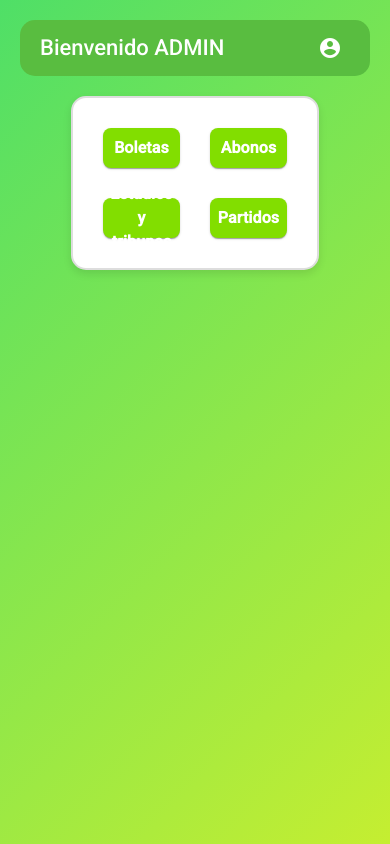
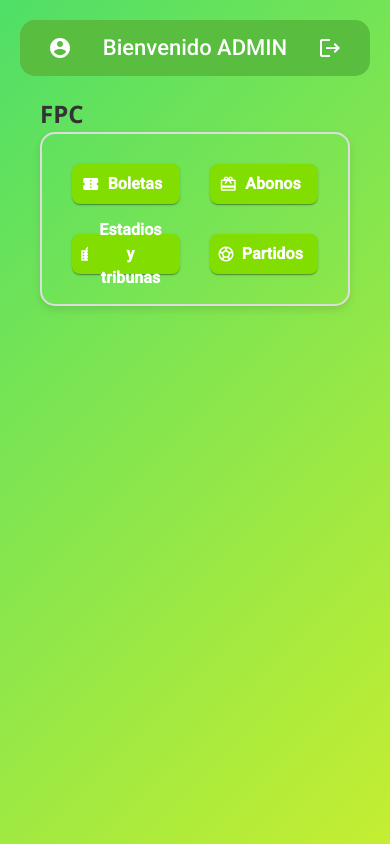
Before and after one commit to CalderonJh/isw1-project-front, an Angular app: page / in a window 390 px wide. Built offline with nearby package versions, Linux system fonts and the light colour scheme.

Commit message:
configure admin-home-page

```diff
--- a/src/app/pages/admin-home-page/admin-home-page.component.css
+++ b/src/app/pages/admin-home-page/admin-home-page.component.css
@@ -2,67 +2,64 @@
   display: block;
   min-height: 100vh;
   background: linear-gradient(135deg, #4fdf67, #c5ee31);
+  font-family: 'Segoe UI', Tahoma, Geneva, Verdana, sans-serif;
   padding: 20px;
-  font-family: 'Segoe UI', Tahoma, Geneva, Verdana, sans-serif;
 }
 
-/* Estilo de la barra de navegación */
+/* Barra de navegación */
 mat-toolbar {
-  background-color: #59bd40;  /* Verde que ya tenías */
+  background-color: #59bd40;
   color: white;
   display: flex;
   justify-content: space-between;
   align-items: center;
   padding: 10px 20px;
-  border-radius: 15px; /* Bordes redondeados */
-  font-family: 'Roboto', sans-serif; /* Cambia la fuente aquí */
-  font-weight: 500; /* Un peso de fuente moderado para legibilidad */
+  border-radius: 15px;
+  font-family: 'Roboto', sans-serif;
+  font-weight: 500;
 }
 
 mat-toolbar .mat-icon {
   color: rgb(255, 255, 255);
 }
 
-/* Establecer el color de fondo de la página */
+/* Contenedor de la página */
 body {
-  background-color: #f1f1f1; /* Fondo gris claro para la página */
+  background-color: #f1f1f1;
   margin: 0;
   font-family: Arial, sans-serif;
   display: flex;
-  justify-content: center; /* Centra el contenedor horizontalmente */
-  align-items: center; /* Centra el contenedor verticalmente */
-  height: 100vh; /* Altura completa de la pantalla */
-  flex-direction: column; /* Asegura que todo se coloque en una columna */
+  justify-content: center;
+  align-items: center;
+  height: 100vh;
+  flex-direction: column;
 }
 
-/* Contenedor que centrará los botones */
+/* Contenedor del dashboard */
 .dashboard-container {
   display: flex;
-  justify-content: center; /* Centra el contenido horizontalmente */
-  align-items: center; /* Centra el contenido verticalmente */
-  width: 100%;  /* Asegura que ocupe todo el ancho */
+  justify-content: center;
+  align-items: center;
+  width: 100%;
   padding: 20px;
-  flex-direction: column; /* Asegura que los botones estén organizados en una columna */
-  box-sizing: border-box;  /* Ajusta el ancho de los contenedores */
+  flex-direction: column;
 }
 
 /* Contenedor de los botones */
 .dashboard-buttons {
   display: grid;
-  grid-template-columns: repeat(2, 1fr); /* Crear 2 columnas */
-  gap: 30px; /* Espacio entre los botones */
-  justify-items: center; /* Centra los botones dentro de cada celda */
-  background-color: white; /* Fondo blanco para los botones */
+  grid-template-columns: repeat(2, 1fr);
+  gap: 30px;
+  justify-items: center;
   padding: 30px;
-  border-radius: 15px; /* Bordes redondeados */
-  box-shadow: 0 4px 8px rgba(0, 0, 0, 0.1); /* Sombra suave */
-  border: 2px solid #ddd; /* Borde gris alrededor del contenedor */
-  width: 80%; /* Asegura que el contenedor de los botones no sea demasiado grande */
-  max-width: 600px; /* Ancho máximo para que no se estire demasiado */
-  justify-items: center; /* Centra los botones dentro de cada celda */
+  border-radius: 15px;
+  box-shadow: 0 4px 8px rgba(0, 0, 0, 0.1);
+  border: 2px solid #ddd;
+  width: 100%;
+  max-width: 600px;
 }
 
-/* Estilo de cada botón en la dashboard */
+/* Estilo de los botones */
 .dashboard-buttons button {
   width: 100%;
   font-size: 16px;
@@ -70,54 +67,163 @@ body {
   border-radius: 8px;
   padding: 15px;
   transition: all 0.3s ease;
-  color: #fff; /* Color de las letras por defecto (blanco) */
+  color: #fff;
   border: none;
   cursor: pointer;
-  font-family: 'Roboto', sans-serif; /* Cambia la fuente aquí */
-  font-weight: 1000; /* Un peso de fuente moderado para legibilidad */
+  font-family: 'Roboto', sans-serif;
 }
 
-/* Estilos para los botones al pasar el cursor (hover) */
+/* Estilos al pasar el cursor sobre los botones */
 .dashboard-buttons button:hover {
   transform: translateY(-2px);
   box-shadow: 0 5px 15px rgba(0, 0, 0, 0.1);
 }
 
-/* Estilos específicos para los botones */
-#boletas {
-  background-color: #82de00 !important; /* El color verde que tenías */
+/* Colores específicos de los botones */
+#boletas, #abonos, #estadios, #partidos {
+  background-color: #82de00;
 }
 
-.classboletas:hover {
+.classboletas:hover, .classabonos:hover, .classestadios:hover, .classpartidos:hover {
   background: linear-gradient(to right, #dae630, #0dd532);
 }
 
-#abonos {
-  background-color: #82de00;
+/* Estilos para los íconos de los botones */
+.button-icon {
+  font-size: 50px;
+  color: white;
 }
 
-.classabonos:hover {
-  background: linear-gradient(to right, #dae630, #0dd532);
+/* Estilo de los textos */
+h1 {
+  color: #333;
+  font-size: 24px;
+  margin: 0;
+  font-weight: 600;
 }
 
-#estadios {
-  background-color: #82de00;
+/* Barra superior - Header */
+.top-bar {
+  background: linear-gradient(135deg, #4fdf67, #c5ee31);
+  color: black;
+  padding: 15px 30px;
+  display: flex;
+  justify-content: space-between;
+  align-items: center;
+  box-shadow: 0 2px 10px rgba(0, 0, 0, 0.1);
 }
 
-.classestadios:hover {
-  background: linear-gradient(to right, #dae630, #0dd532);
+.user-info {
+  display: flex;
+  align-items: center;
+  gap: 15px;
 }
 
-#partidos {
-  background-color: #82de00;
+.avatar {
+  width: 50px;
+  height: 50px;
+  background: #3498db;
+  border-radius: 50%;
+  display: flex;
+  align-items: center;
+  justify-content: center;
+  font-weight: bold;
+  font-size: 18px;
 }
 
-.classpartidos:hover {
-  background: linear-gradient(to right, #dae630, #0dd532);
+.user-details h2 {
+  margin: 0;
+  font-size: 18px;
 }
 
-/* Asegúrate de que los íconos sean visibles y tengan un tamaño adecuado */
-.button-icon {
-  font-size: 50px; /* Ajusta el tamaño del icono si es necesario */
-  color: white; /* Ajusta el color del ícono */
+.team-name {
+  color: #000000;
+  font-size: 14px;
+  margin-top: 3px;
 }
+
+.main-menu {
+  display: flex;
+  gap: 10px;
+}
+
+.menu-btn {
+  background: rgb(98, 171, 232);
+  border: none;
+  color: black;
+  padding: 10px 15px;
+  border-radius: 6px;
+  display: flex;
+  align-items: center;
+  gap: 8px;
+  cursor: pointer;
+  transition: all 0.3s;
+}
+
+.menu-btn:hover {
+  background: rgba(255, 255, 255, 0.2);
+}
+
+.menu-btn.active {
+  background: rgb(98, 171, 232);
+}
+
+.menu-btn.logout {
+  background: rgba(231, 76, 60, 0.2);
+}
+
+.menu-btn.logout:hover {
+  background: rgba(231, 76, 60, 0.3);
+}
+
+/* Área de contenido */
+.content-area {
+  flex: 1;
+  padding: 30px;
+}
+
+.carousel-section {
+  max-width: 1200px;
+  margin: 0 auto;
+}
+
+.section-header {
+  display: flex;
+  justify-content: space-between;
+  align-items: center;
+  margin-bottom: 25px;
+}
+
+.carousel-nav button {
+  padding: 8px 16px;
+  background: none;
+  border: none;
+  border-bottom: 3px solid transparent;
+  font-weight: 500;
+  color: #7f8c8d;
+  cursor: pointer;
+}
+
+.carousel-nav button.active {
+  color: #3498db;
+  border-bottom-color: #3498db;
+}
+
+/* Responsive */
+@media (max-width: 768px) {
+  .top-bar {
+    flex-direction: column;
+    gap: 15px;
+    padding: 15px;
+  }
+
+  .main-menu {
+    width: 100%;
+    overflow-x: auto;
+    padding-bottom: 10px;
+  }
+
+  .content-area {
+    padding: 20px 15px;
+  }
+}
--- a/src/app/pages/admin-home-page/admin-home-page.component.html
+++ b/src/app/pages/admin-home-page/admin-home-page.component.html
@@ -1,27 +1,35 @@
 <mat-toolbar color="primary">
-  <span>Bienvenido ADMIN</span>
   <button mat-icon-button>
     <mat-icon>account_circle</mat-icon>
+  </button>
+  <span>Bienvenido ADMIN</span>
+  <button mat-icon-button (click)="logout()">
+    <mat-icon>logout</mat-icon>
   </button>
 </mat-toolbar>
 
 <div class="dashboard-container">
+  <div class="dashboard-card">
+    <div class="logo-container">
+      <h1>FPC</h1>
+    </div>
     <div class="dashboard-buttons">
       <button id="boletas" class="classboletas" mat-raised-button color="accent" [ngClass]="{'selected': selected === 'boletas'}" (click)="navigateTo('boletas')">
         Boletas
-      <mat-icon class="button-icon">confirmation_number</mat-icon> <!-- Icono debajo del texto -->
+        <mat-icon class="button-icon">confirmation_number</mat-icon>
       </button>
       <button id="abonos" class="classabonos" mat-raised-button color="accent" [ngClass]="{'selected': selected === 'abonos'}" (click)="navigateTo('abonos')">
         Abonos
-      <mat-icon class="button-icon">card_giftcard</mat-icon> <!-- Icono debajo del texto -->
+        <mat-icon class="button-icon">card_giftcard</mat-icon>
       </button>
       <button id="estadios" class="classestadios" mat-raised-button color="accent" [ngClass]="{'selected': selected === 'estadios'}" (click)="navigateTo('estadios')">
         Estadios y tribunas
-      <mat-icon class="button-icon">location_city</mat-icon> <!-- Icono debajo del texto -->
+        <mat-icon class="button-icon">location_city</mat-icon>
       </button>
       <button id="partidos" class="classpartidos" mat-raised-button color="accent" [ngClass]="{'selected': selected === 'partidos'}" (click)="navigateTo('partidos')">
         Partidos
-      <mat-icon class="button-icon">sports_soccer</mat-icon> <!-- Icono debajo del texto -->
+        <mat-icon class="button-icon">sports_soccer</mat-icon>
       </button>
     </div>
   </div>
+</div>
--- a/src/app/pages/admin-home-page/admin-home-page.component.ts
+++ b/src/app/pages/admin-home-page/admin-home-page.component.ts
@@ -14,7 +14,7 @@ import { CommonModule } from '@angular/common'; // Importa CommonModule
   imports: [MatFormFieldModule, MatInputModule, MatSelectModule, MatButtonModule, MatToolbarModule, MatIconModule,  CommonModule],
   templateUrl: './admin-home-page.component.html',
   standalone: true,
-  styleUrl: './admin-home-page.component.css',
+  styleUrls: ['./admin-home-page.component.css'], // Cambié "styleUrl" por "styleUrls" (es el nombre correcto)
   changeDetection: ChangeDetectionStrategy.OnPush,
 })
 export class AdminHomePageComponent {
@@ -27,4 +27,15 @@ export class AdminHomePageComponent {
     this.selected = page; // Guardamos el valor de la página seleccionada
     this.router.navigate([`/admin/${page}`]); // Navegamos a la página correspondiente
   }
+
+  // Función para ir al inicio
+  navigateToHome(): void {
+    this.router.navigate(['/admin/home']); // Navega a la página principal del admin
+  }
+
+  // Función para cerrar sesión (Logout)
+  logout(): void {
+    // Lógica para cerrar sesión, puede incluir eliminación de datos de usuario, redirección a la página de login, etc.
+    this.router.navigate(['/login']); // Redirige a la página de login
+  }
 }
--- a/src/app/pages/sport-match-page/sport-match-page.component.html
+++ b/src/app/pages/sport-match-page/sport-match-page.component.html
@@ -1,12 +1,11 @@
-<mat-toolbar color="primary" class="toolbar">
-    <div class="toolbar-content">
-      <span class="toolbar-title"><b>Bienvenido ADMIN</b></span>
-    </div>
-    <div class="admin-icon">
-      <button mat-icon-button>
-        <mat-icon>account_circle</mat-icon>
-      </button>
-    </div>
+<mat-toolbar color="primary">
+    <span>Bienvenido ADMIN</span>
+    <button mat-icon-button (click)="navigateToHome()">
+      <mat-icon>home</mat-icon>
+    </button>
+    <button mat-icon-button (click)="logout()">
+      <mat-icon>logout</mat-icon>
+    </button>
   </mat-toolbar>
 
   <hr class="divider" />
--- a/src/app/pages/sport-match-page/sport-match-page.component.ts
+++ b/src/app/pages/sport-match-page/sport-match-page.component.ts
@@ -1,8 +1,9 @@
-import { Component } from '@angular/core';
+import { ChangeDetectionStrategy, Component } from '@angular/core';
 import { MatTableModule } from '@angular/material/table';
 import { MatIconModule } from '@angular/material/icon';
 import { MatButtonModule } from '@angular/material/button';  // Importante para los botones de mat-icon-button
 import { MatToolbarModule } from '@angular/material/toolbar';  // Para la barra de herramientas
+import { Router } from '@angular/router';
 
 @Component({
   selector: 'app-sport-match-page',
@@ -10,8 +11,32 @@ import { MatToolbarModule } from '@angular/material/toolbar';  // Para la barra
   templateUrl: './sport-match-page.component.html',
   standalone: true,
   styleUrl: './sport-match-page.component.css',
+  changeDetection: ChangeDetectionStrategy.OnPush,
 })
+
 export class SportMatchPageComponent {
+  selected: string = ''; // Para gestionar el botón seleccionado
+
+  constructor(private router: Router) {} // Inyectamos el servicio Router
+
+  // Este es el método navigateTo que maneja la navegación
+  navigateTo(page: string): void {
+    this.selected = page; // Guardamos el valor de la página seleccionada
+    this.router.navigate([`/admin/${page}`]); // Navegamos a la página correspondiente
+  }
+
+  // Función para ir al inicio
+  navigateToHome(): void {
+    this.router.navigate(['']); // Navega a la página principal del admin
+  }
+
+  // Función para cerrar sesión (Logout)
+  logout(): void {
+    // Lógica para cerrar sesión, puede incluir eliminación de datos de usuario, redirección a la página de login, etc.
+    this.router.navigate(['/login']); // Redirige a la página de login
+  }
+
+
     // Datos de los partidos
     partidos = [
       { visitante: 'Equipo A', estadio: 'Estadio A', temporada: '2023', fecha: '2023-04-01' },
@@ -20,4 +45,4 @@ export class SportMatchPageComponent {
     ];
 
     displayedColumns: string[] = ['visitante', 'estadio', 'temporada', 'fecha'];
-  }
+}
```
Lines whose indentation alone changed are shown as unchanged.
